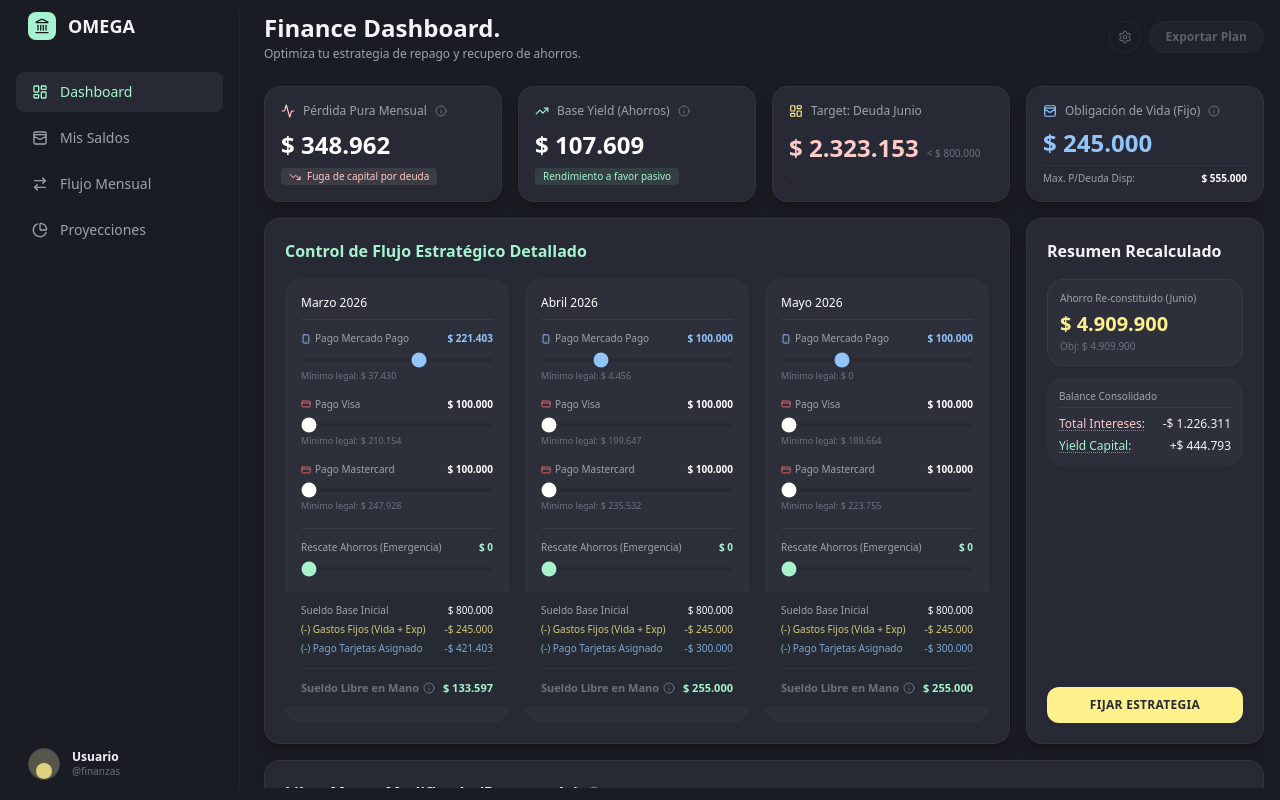
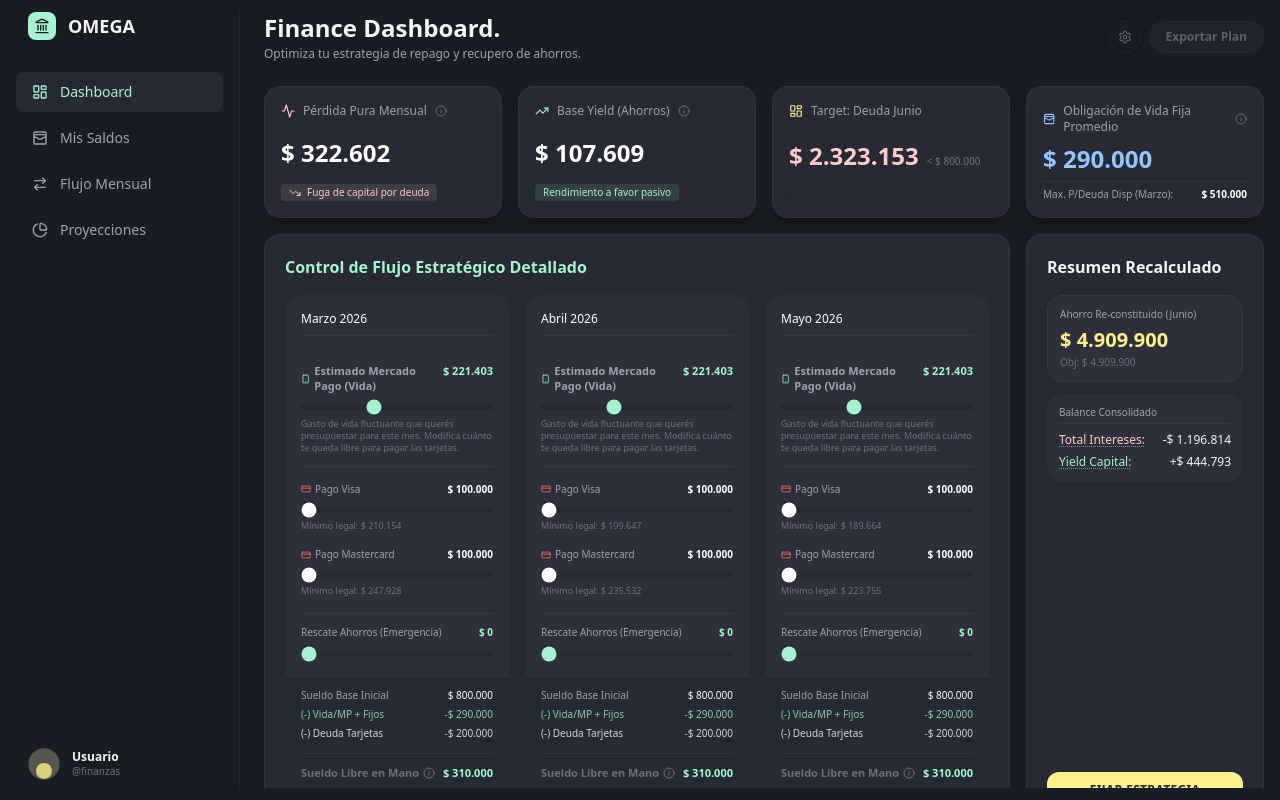
Before and after one commit to Ian9Franco/OMEGA, a Next.js app: page / in a window 1280 px wide. Built offline with nearby package versions, Linux system fonts and the light colour scheme.

Commit message:
Refactor Mercado Pago from compounding debt into a flexible monthly living expense

```diff
--- a/src/app/page.tsx
+++ b/src/app/page.tsx
@@ -24,13 +24,12 @@ const INITIAL_DATA = {
   sueldo: 800000,
   ahorro: 4909900,
   deudas: [
-      { id: 'mp', name: 'Mercado Pago', amount: 221400.00, type: 'app', order: 1 },
       { id: 'visa', name: 'Visa Gold', amount: 1243086.57, type: 'card', order: 2 },
       { id: 'master', name: 'Mastercard Gold', amount: 1466525.12, type: 'card', order: 3 }
   ],
   gastos: {
       expensas: 45000,
-      vida: 200000
+      fijosExtras: 23597
   }
 };
 
@@ -171,6 +170,9 @@ const FlujoMensualView = ({ projectionData }: { projectionData: any }) => {
     const totalSueldo = INITIAL_DATA.sueldo;
     const isCrisis = month0.livingCashFlow < 0;
 
+    // We now use the calculated snapshot of the month's total fixed expenses
+    const currentFixedExps = month0.gastosFijosTotales;
+
     return (
         <div className="space-y-6 fade-in h-full flex flex-col">
             <h2 className="text-xl font-bold flex items-center gap-2 mb-2"><ArrowRightLeft size={20} className="text-accent-mint" /> Trazabilidad de Sueldo (Mes Actual)</h2>
@@ -188,14 +190,14 @@ const FlujoMensualView = ({ projectionData }: { projectionData: any }) => {
                          style={{
                              background: `conic-gradient(
                                 transparent 0% ${(month0.bankPaid / totalSueldo)*100}%,
-                                #FEF08A ${(month0.bankPaid / totalSueldo)*100}% ${((month0.bankPaid + INITIAL_DATA.gastos.expensas + INITIAL_DATA.gastos.vida) / totalSueldo)*100}%,
-                                transparent ${((month0.bankPaid + INITIAL_DATA.gastos.expensas + INITIAL_DATA.gastos.vida) / totalSueldo)*100}% 100%)`
+                                #A7F3D0 ${(month0.bankPaid / totalSueldo)*100}% ${((month0.bankPaid + currentFixedExps) / totalSueldo)*100}%,
+                                transparent ${((month0.bankPaid + currentFixedExps) / totalSueldo)*100}% 100%)`
                          }}></div>
                     <div className="absolute inset-0 rounded-full"
                          style={{
                              background: `conic-gradient(
-                                transparent 0% ${((month0.bankPaid + INITIAL_DATA.gastos.expensas + INITIAL_DATA.gastos.vida) / totalSueldo)*100}%,
-                                ${isCrisis ? '#FECACA' : '#A7F3D0'} ${((month0.bankPaid + INITIAL_DATA.gastos.expensas + INITIAL_DATA.gastos.vida) / totalSueldo)*100}% 100%)`
+                                transparent 0% ${((month0.bankPaid + currentFixedExps) / totalSueldo)*100}%,
+                                ${isCrisis ? '#FECACA' : '#FEF08A'} ${((month0.bankPaid + currentFixedExps) / totalSueldo)*100}% 100%)`
                          }}></div>
 
                     {/* Inner hole */}
@@ -213,14 +215,14 @@ const FlujoMensualView = ({ projectionData }: { projectionData: any }) => {
                         <div className="text-xl font-bold text-accent-blue">{formatCurrency(month0.bankPaid)}</div>
                         <p className="text-[10px] text-text-tertiary mt-2">Monto del sueldo absorbido por las tarjetas de crédito para cubrir intereses y capital este mes.</p>
                      </div>
-                     <div className="dashboard-card-light p-4 border-l-2 border-l-accent-yellow">
+                     <div className="dashboard-card-light p-4 border-l-2 border-l-accent-mint">
                         <h4 className="text-xs text-text-secondary flex justify-between items-center mb-1">
-                            Obligación Vida Fija <span className="font-bold">{(((INITIAL_DATA.gastos.expensas + INITIAL_DATA.gastos.vida) / totalSueldo)*100).toFixed(0)}%</span>
+                            Obligación Vida Fija <span className="font-bold">{((currentFixedExps / totalSueldo)*100).toFixed(0)}%</span>
                         </h4>
-                        <div className="text-xl font-bold text-accent-yellow">{formatCurrency(INITIAL_DATA.gastos.expensas + INITIAL_DATA.gastos.vida)}</div>
-                        <p className="text-[10px] text-text-tertiary mt-2">Presupuesto inamovible (Expensas: {formatCurrency(INITIAL_DATA.gastos.expensas)}, Vida: {formatCurrency(INITIAL_DATA.gastos.vida)}).</p>
+                        <div className="text-xl font-bold text-accent-mint">{formatCurrency(currentFixedExps)}</div>
+                        <p className="text-[10px] text-text-tertiary mt-2">Presupuesto en App MP y Vida (MP Estimado: {formatCurrency(month0.mercadoPagoGasto)}, Fijos: {formatCurrency(INITIAL_DATA.gastos.expensas + INITIAL_DATA.gastos.fijosExtras)}).</p>
                      </div>
-                     <div className={`dashboard-card-light p-4 border-l-2 md:col-span-2 ${isCrisis ? 'border-l-accent-salmon' : 'border-l-accent-mint'}`}>
+                     <div className={`dashboard-card-light p-4 border-l-2 md:col-span-2 ${isCrisis ? 'border-l-accent-salmon' : 'border-l-accent-yellow'}`}>
                         <h4 className="text-xs text-text-secondary flex justify-between items-center mb-1">
                             Líquido Restante / Sobrante <span className="font-bold">{((Math.max(0, month0.livingCashFlow) / totalSueldo)*100).toFixed(0)}%</span>
                         </h4>
@@ -325,17 +327,15 @@ const ProyeccionesView = ({ projectionData }: { projectionData: any }) => {
 export default function Home() {
   const [activeView, setActiveView] = useState('dashboard');
 
-  const gastosFijosTotal = INITIAL_DATA.gastos.expensas + INITIAL_DATA.gastos.vida;
-  const maxAvailableSalaryForDebt = INITIAL_DATA.sueldo - gastosFijosTotal;
-
   const monthLabels = ["Marzo 2026", "Abril 2026", "Mayo 2026"];
   const [savingsInjections, setSavingsInjections] = useState<number[]>([0, 0, 0]);
+  const [mercadoPagoGastos, setMercadoPagoGastos] = useState<number[]>([221403, 221403, 221403]);
 
   // Specific allocations per card per month instead of a global slider
   const [salaryAllocations, setSalaryAllocations] = useState([
-      { mp: 221403, visa: 100000, master: 100000 },
-      { mp: 100000, visa: 100000, master: 100000 },
-      { mp: 100000, visa: 100000, master: 100000 }
+      { visa: 100000, master: 100000 },
+      { visa: 100000, master: 100000 },
+      { visa: 100000, master: 100000 }
   ]);
 
   const updateSavings = (idx: number, val: number) => {
@@ -344,7 +344,13 @@ export default function Home() {
     setSavingsInjections(next);
   };
 
-  const updateAllocation = (monthIdx: number, cardId: 'mp' | 'visa' | 'master', val: number) => {
+  const updateMercadoPago = (idx: number, val: number) => {
+    const next = [...mercadoPagoGastos];
+    next[idx] = val;
+    setMercadoPagoGastos(next);
+  };
+
+  const updateAllocation = (monthIdx: number, cardId: 'visa' | 'master', val: number) => {
     const next = [...salaryAllocations];
     next[monthIdx] = { ...next[monthIdx], [cardId]: val };
     setSalaryAllocations(next);
@@ -441,7 +447,9 @@ export default function Home() {
         const currentTotalDebt = currentDebts.reduce((acc, d) => acc + d.amount, 0);
 
         // Calculate if we have money left over in the budget capable of replenishing the "Self-Debt"
-        const totalAllocatedToBank = currentMonthAllocs.mp + currentMonthAllocs.visa + currentMonthAllocs.master;
+        const currentMP = i < 3 ? mercadoPagoGastos[i] : mercadoPagoGastos[2];
+        const gastosFijosTotalesThisMonth = INITIAL_DATA.gastos.expensas + INITIAL_DATA.gastos.fijosExtras + currentMP;
+        const totalAllocatedToBank = currentMonthAllocs.visa + currentMonthAllocs.master;
         const leftoverReservedBudget = totalAllocatedToBank - totalBankPaid; // Occurs if the slider was set high but debt was completely erased.
 
         if (leftoverReservedBudget > 0 && currentSelfDebt > 0) {
@@ -465,12 +473,14 @@ export default function Home() {
             selfDebt: currentSelfDebt,
             savingsEnd: currentSavings,
             // CRITICAL FIX: Base living cash flow relies heavily on the constraints fixed above
-            livingCashFlow: INITIAL_DATA.sueldo - gastosFijosTotal - totalAllocatedToBank
+            livingCashFlow: INITIAL_DATA.sueldo - gastosFijosTotalesThisMonth - totalAllocatedToBank,
+            gastosFijosTotales: gastosFijosTotalesThisMonth,
+            mercadoPagoGasto: currentMP
         });
     }
 
     return { months, totalInterestPaid, totalYieldEarned, currentSelfDebt, finalBankDebt: months[3].bankDebtEnd, finalSavings: currentSavings };
-  }, [savingsInjections, salaryAllocations, monthLabels, gastosFijosTotal]);
+  }, [savingsInjections, salaryAllocations, mercadoPagoGastos, monthLabels]);
 
   const pureInterestStart = useMemo(() => {
     return INITIAL_DATA.deudas.reduce((totalAcc, debt) => {
@@ -555,17 +565,17 @@ export default function Home() {
                         <div className="dashboard-card p-4 flex flex-col justify-between bg-card-bg-light border-accent-salmon/10 border">
                             <div className="flex items-center gap-2 text-xs text-text-secondary mb-2">
                                 <WalletCards size={14} className="text-accent-blue" />
-                                Obligación de Vida (Fijo)
-                                <Tooltip content="Gastos inamovibles restados de tu sueldo base antes de permitirte destinar presupuesto a tus deudas.">
+                                Obligación de Vida Fija Promedio
+                                <Tooltip content="Gastos inamovibles restados de tu sueldo base antes de permitirte destinar presupuesto a tus deudas. Calculado en base al Mes 1 (Marzo).">
                                     <Info size={12} className="text-text-tertiary hover:text-white" />
                                 </Tooltip>
                             </div>
                             <div className="text-2xl text-accent-blue font-bold mb-1.5">
-                                {formatCurrency(gastosFijosTotal)}
+                                {formatCurrency(INITIAL_DATA.gastos.expensas + INITIAL_DATA.gastos.fijosExtras + mercadoPagoGastos[0])}
                             </div>
                             <div className="text-[10px] text-text-secondary flex justify-between w-full border-t border-white/5 pt-1.5">
-                                <span>Max. P/Deuda Disp:</span>
-                                <span className="text-white font-semibold">{formatCurrency(maxAvailableSalaryForDebt)}</span>
+                                <span>Max. P/Deuda Disp (Marzo):</span>
+                                <span className="text-white font-semibold">{formatCurrency(INITIAL_DATA.sueldo - (INITIAL_DATA.gastos.expensas + INITIAL_DATA.gastos.fijosExtras + mercadoPagoGastos[0]))}</span>
                             </div>
                         </div>
 
@@ -586,8 +596,9 @@ export default function Home() {
                                 {[0, 1, 2].map((mIdx) => {
                                     const monthData = projection.months[mIdx];
                                     const allocs = salaryAllocations[mIdx];
-                                    const totalAllocatedThisMonth = allocs.mp + allocs.visa + allocs.master;
-                                    const availableBudgetRemaining = maxAvailableSalaryForDebt - totalAllocatedThisMonth;
+                                    const maxAvailableForDebtThisMonth = INITIAL_DATA.sueldo - monthData.gastosFijosTotales;
+                                    const totalAllocatedThisMonth = allocs.visa + allocs.master;
+                                    const availableBudgetRemaining = maxAvailableForDebtThisMonth - totalAllocatedThisMonth;
                                     const isBudgetExceeded = availableBudgetRemaining < 0;
 
                                     return (
@@ -596,28 +607,31 @@ export default function Home() {
                                                 {monthLabels[mIdx]}
                                             </h3>
 
+                                            {/* Mercado Pago Livings Expense Slider */}
+                                            <div className="mt-4 pb-3 border-b border-white/5 space-y-4">
+                                                <div>
+                                                    <div className="flex justify-between text-[11px] mb-1 font-semibold">
+                                                        <span className="text-text-secondary flex items-center gap-1"><Smartphone size={12} className="text-accent-mint"/> Estimado Mercado Pago (Vida)</span>
+                                                        <span className="text-accent-mint">{formatCurrency(mercadoPagoGastos[mIdx])}</span>
+                                                    </div>
+                                                    <input
+                                                        type="range" min={0} max={600000} step="1000"
+                                                        value={mercadoPagoGastos[mIdx]} onChange={(e) => updateMercadoPago(mIdx, Number(e.target.value))}
+                                                        className="w-full accent-accent-mint h-1.5 bg-card-bg rounded-lg appearance-none cursor-pointer"
+                                                    />
+                                                    <div className="text-[9px] text-text-tertiary mt-1">Gasto de vida fluctuante que querés presupuestar para este mes. Modifica cuánto te queda libre para pagar las tarjetas.</div>
+                                                </div>
+                                            </div>
+
                                             {/* Specific Debt Sliders */}
                                             <div className="space-y-4 flex-1">
                                                 <div>
-                                                    <div className="flex justify-between text-[10px] mb-1">
-                                                        <span className="text-text-secondary flex items-center gap-1"><Smartphone size={10} className="text-accent-blue"/> Pago Mercado Pago</span>
-                                                        <span className="font-semibold text-accent-blue">{formatCurrency(allocs.mp)}</span>
-                                                    </div>
-                                                    <input
-                                                        type="range" min={Math.round(monthData.requiredMinimums.mp || 0)} max={Math.min(INITIAL_DATA.deudas[0].amount * 1.5, maxAvailableSalaryForDebt)} step="1000"
-                                                        value={Math.max(allocs.mp, monthData.requiredMinimums.mp || 0)} onChange={(e) => updateAllocation(mIdx, 'mp', Number(e.target.value))}
-                                                        className="w-full accent-accent-blue h-1 bg-card-bg rounded-lg appearance-none cursor-pointer"
-                                                    />
-                                                    <div className="text-[9px] text-text-tertiary mt-1">Mínimo legal: {formatCurrency(monthData.requiredMinimums.mp || 0)}</div>
-                                                </div>
-
-                                                <div>
-                                                    <div className="flex justify-between text-[10px] mb-1">
+                                                    <div className="flex justify-between text-[10px] mb-1 mt-4">
                                                         <span className="text-text-secondary flex items-center gap-1"><CreditCard size={10} className="text-red-400"/> Pago Visa</span>
                                                         <span className="font-semibold text-white">{formatCurrency(allocs.visa)}</span>
                                                     </div>
                                                     <input
-                                                        type="range" min={Math.round(monthData.requiredMinimums.visa || 0)} max={maxAvailableSalaryForDebt} step="5000"
+                                                        type="range" min={Math.round(monthData.requiredMinimums.visa || 0)} max={maxAvailableForDebtThisMonth} step="5000"
                                                         value={Math.max(allocs.visa, monthData.requiredMinimums.visa || 0)} onChange={(e) => updateAllocation(mIdx, 'visa', Number(e.target.value))}
                                                         className="w-full accent-white h-1 bg-card-bg rounded-lg appearance-none cursor-pointer"
                                                     />
@@ -630,7 +644,7 @@ export default function Home() {
                                                         <span className="font-semibold text-white">{formatCurrency(allocs.master)}</span>
                                                     </div>
                                                     <input
-                                                        type="range" min={Math.round(monthData.requiredMinimums.master || 0)} max={maxAvailableSalaryForDebt} step="5000"
+                                                        type="range" min={Math.round(monthData.requiredMinimums.master || 0)} max={maxAvailableForDebtThisMonth} step="5000"
                                                         value={Math.max(allocs.master, monthData.requiredMinimums.master || 0)} onChange={(e) => updateAllocation(mIdx, 'master', Number(e.target.value))}
                                                         className="w-full accent-white h-1 bg-card-bg rounded-lg appearance-none cursor-pointer"
                                                     />
@@ -659,12 +673,12 @@ export default function Home() {
                                                         <span className="text-white font-medium">{formatCurrency(INITIAL_DATA.sueldo)}</span>
                                                     </div>
                                                     <div className="flex justify-between items-center text-[10px]">
-                                                        <span className="text-accent-yellow/80">(-) Gastos Fijos (Vida + Exp)</span>
-                                                        <span className="text-accent-yellow/80">-{formatCurrency(gastosFijosTotal)}</span>
+                                                        <span className="text-accent-mint/80">(-) Vida/MP + Fijos</span>
+                                                        <span className="text-accent-mint/80">-{formatCurrency(monthData.gastosFijosTotales)}</span>
                                                     </div>
                                                     <div className="flex justify-between items-center text-[10px]">
-                                                        <span className="text-accent-blue/80">(-) Pago Tarjetas Asignado</span>
-                                                        <span className="text-accent-blue/80">-{formatCurrency(totalAllocatedThisMonth)}</span>
+                                                        <span className="text-white/80">(-) Deuda Tarjetas</span>
+                                                        <span className="text-white/80">-{formatCurrency(totalAllocatedThisMonth)}</span>
                                                     </div>
                                                 </div>
 
```
